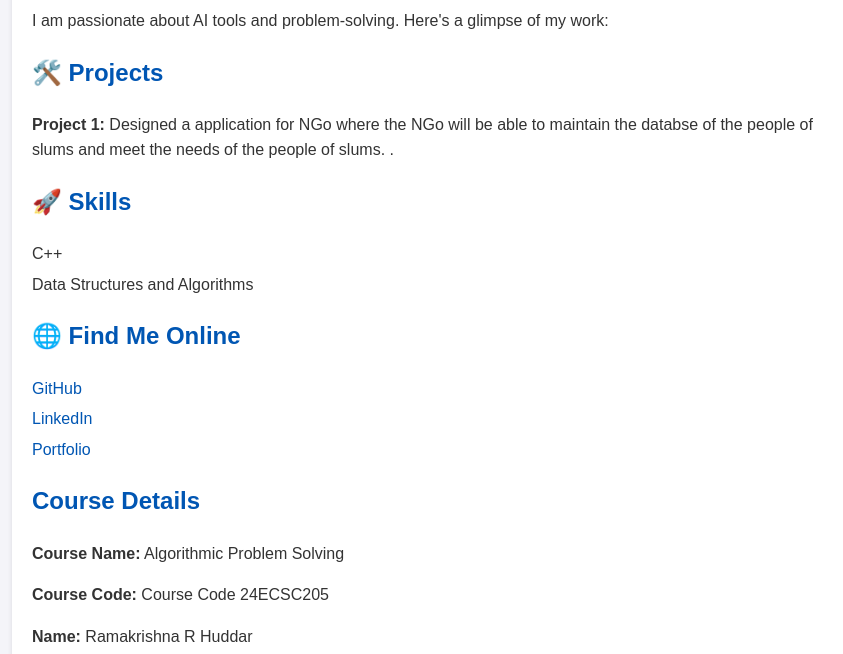
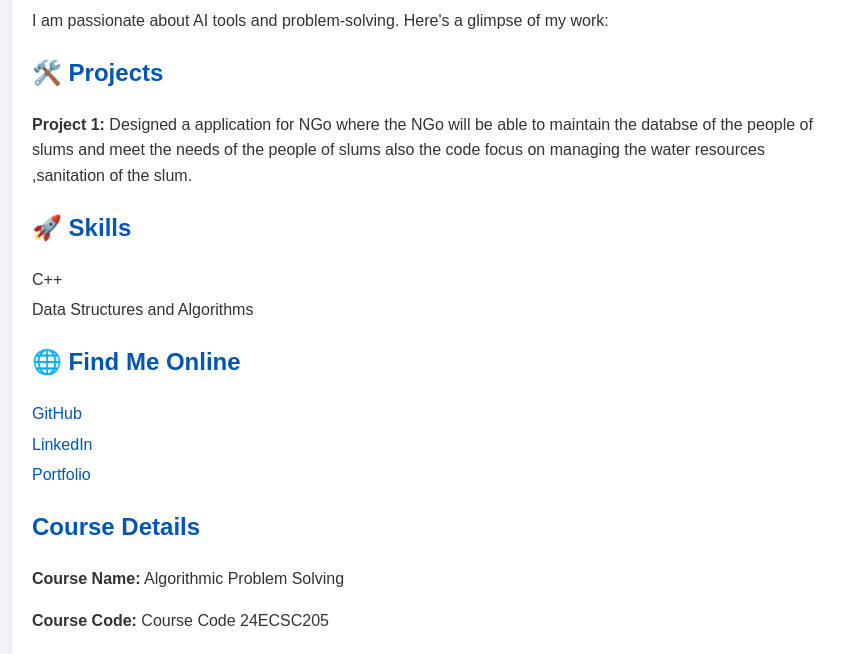
Before and after one commit to RAMAKRISHNAHUDDAR/ngo.github.io, a plain HTML site: page index.html in a window 1280 px wide. Shown: the part 126-780 px from the top of the page, without its empty margins (208-1051 px from the left). Drawn offline with Linux system fonts and the light colour scheme.

Commit message:
Update index.html

```diff
--- a/index.html
+++ b/index.html
@@ -51,7 +51,7 @@
 
         <h2>🛠️ Projects</h2>
         <ul>
-            <li><strong>Project 1:</strong>  Designed a application for NGo where the NGo will be able to maintain the databse of the people of slums and meet the needs of the people of slums. .</li>
+            <li><strong>Project 1:</strong>  Designed a application for NGo where the NGo will be able to maintain the databse of the people of slums and meet the needs of the people of slums also the code focus on managing the water resources ,sanitation of the slum.</li>
 
         </ul>
 
```
